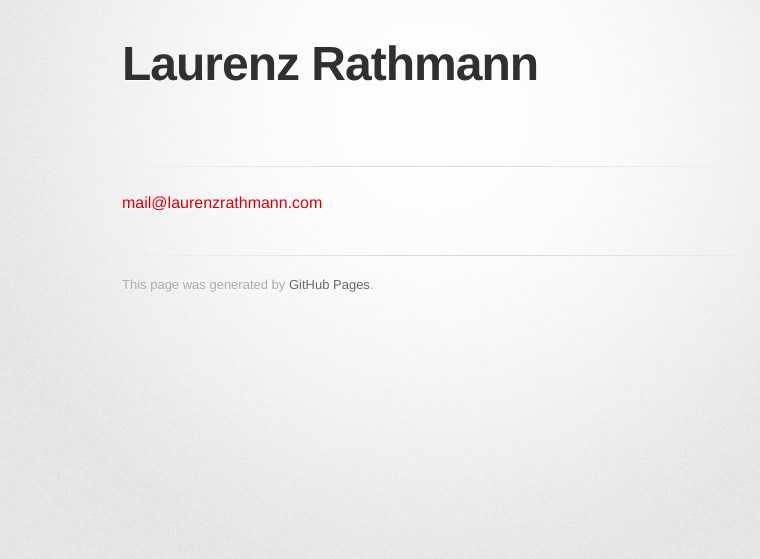
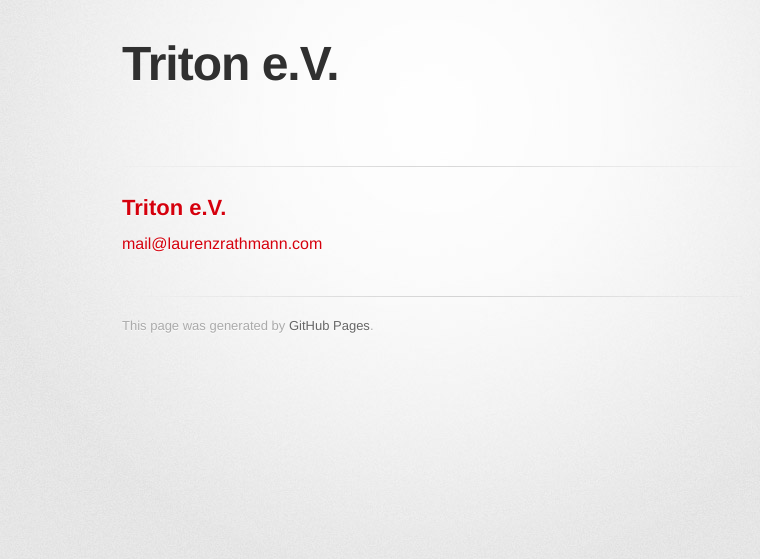
Before and after one commit to laurenzrathmann/laurenzrathmann.github.io, a Jekyll site: the page built from index.md, in a window 1280 px wide. Shown: the top 559 px of the page, without its empty margins (208-968 px from the left). Built offline with Jekyll 4.4.1, drawn with Linux system fonts in a browser that asks for light colours; some web fonts are replaced; the repository's description, which GitHub fills in, is left out; our own code applies the rules of GitHub Pages for plain Markdown files.

Commit message:
Update index.md

```diff
--- a/index.md
+++ b/index.md
@@ -1,4 +1,6 @@
 ---
 layout: default
 ---
+[Triton e.V.](https://unsinkabletwo.laurenzrathmann.com/)
+---
 [mail@laurenzrathmann.com](mailto:mail@laurenzrathmann.com)
```
